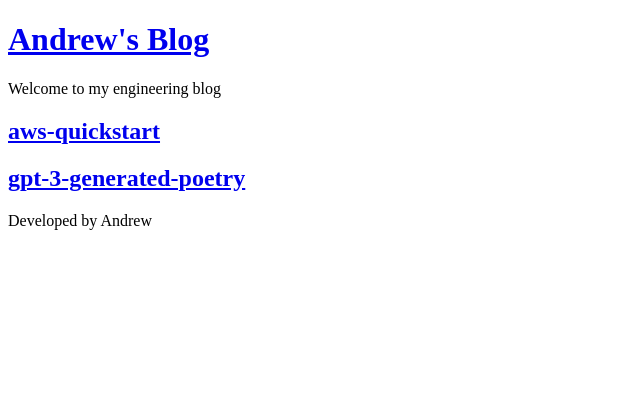
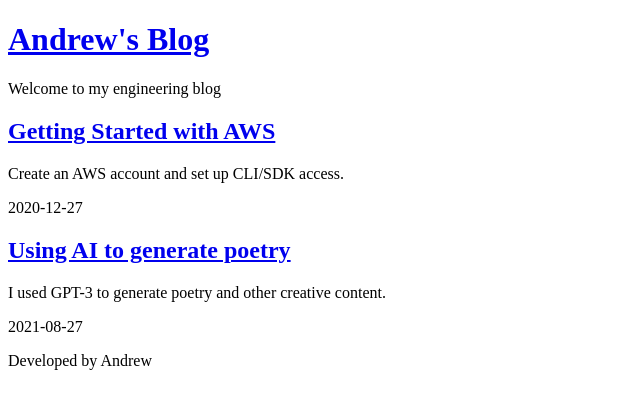
Before and after one commit to itsmandrew/Engineering-Blog, a Next.js app in the folder my-blog/: page / in a window 1280 px wide. Shown: the top 408 px of the page, without its empty margins (0-640 px from the left). Built offline with nearby package versions, Linux system fonts and the light colour scheme.

Commit message:
Graymatter parsing

```diff
--- a/my-blog/app/layout.tsx
+++ b/my-blog/app/layout.tsx
@@ -1,26 +1,25 @@
-import Link from "next/link"
+import Link from "next/link";
 
 export const metadata = {
-  title: 'Andrew\'s Blog',
-  description: 'Generated by Next.js',
-}
-
-
+  title: "Andrew's Blog",
+  description: "Generated by Next.js",
+};
 
 export default function RootLayout({
   children,
 }: {
-  children: React.ReactNode
+  children: React.ReactNode;
 }) {
-
   const header = (
     <header>
       <div>
-        <Link href="/"><h1>Andrew's Blog</h1></Link>
+        <Link href="/">
+          <h1>Andrew's Blog</h1>
+        </Link>
         <p>Welcome to my engineering blog</p>
       </div>
     </header>
-  )
+  );
 
   const footer = (
     <footer>
@@ -28,7 +27,7 @@
         <p>Developed by Andrew</p>
       </div>
     </footer>
-  )
+  );
 
   return (
     <html lang="en">
@@ -36,7 +35,7 @@
         {header}
         {children}
         {footer}
-        </body>
+      </body>
     </html>
-  )
+  );
 }
--- a/my-blog/app/page.tsx
+++ b/my-blog/app/page.tsx
@@ -1,24 +1,40 @@
 import fs from "fs";
 import Link from "next/link";
+import matter from "gray-matter";
+import { PostMetadata } from "@/components/PostMetaData";
 
-const getPostMetadata = () => {
-    const folder = 'posts/';
+const getPostMetadata = (): PostMetadata[] => {
+  const folder = "posts/";
   const files = fs.readdirSync(folder);
   const markdownPosts = files.filter((file) => file.endsWith(".md"));
-    const slugs = markdownPosts.map((file) => file.replace(".md", ""));
-    return slugs;
+
+  //  Get Gray-matter data from each file
+  const posts = markdownPosts.map((fileName) => {
+    const fileContents = fs.readFileSync(`posts/${fileName}`, "utf-8");
+    const matterResult = matter(fileContents);
+    return {
+      title: matterResult.data.title,
+      date: matterResult.data.date,
+      subtitle: matterResult.data.subtitle,
+      slug: fileName.replace(".md", ""),
+    };
+  });
+
+  return posts;
 };
 
 const HomePage = () => {
   const postMetaData = getPostMetadata();
-    const postPreviews  = postMetaData.map((slug) => (
+  const postPreviews = postMetaData.map((post) => (
     <div>
-            <Link href={`/posts/${slug}`}>
-                <h2>{slug}</h2>
+      <Link href={`/posts/${post.slug}`}>
+        <h2>{post.title}</h2>
       </Link>
+      <p>{post.subtitle}</p>
+      <p>{post.date}</p>
     </div>
-    ))
-    return <div>{postPreviews}</div>
+  ));
+  return <div>{postPreviews}</div>;
 };
 
 export default HomePage;
--- /dev/null
+++ b/my-blog/components/PostMetaData.ts
@@ -0,0 +1,6 @@
+export interface PostMetadata {
+    title: string;
+    date: string;
+    subtitle: string;
+    slug: string;
+}
--- a/my-blog/package.json
+++ b/my-blog/package.json
@@ -9,6 +9,7 @@
     "lint": "next lint"
   },
   "dependencies": {
+    "gray-matter": "^4.0.3",
     "markdown-to-jsx": "^7.4.7",
     "next": "14.2.3",
     "react": "^18",
```
Also changed, not shown: my-blog/app/posts/[slug]/page.tsx (+9 -8 lines), 1 other file (tests, documents, lock files or other folders). Lines whose indentation alone changed are shown as unchanged.
